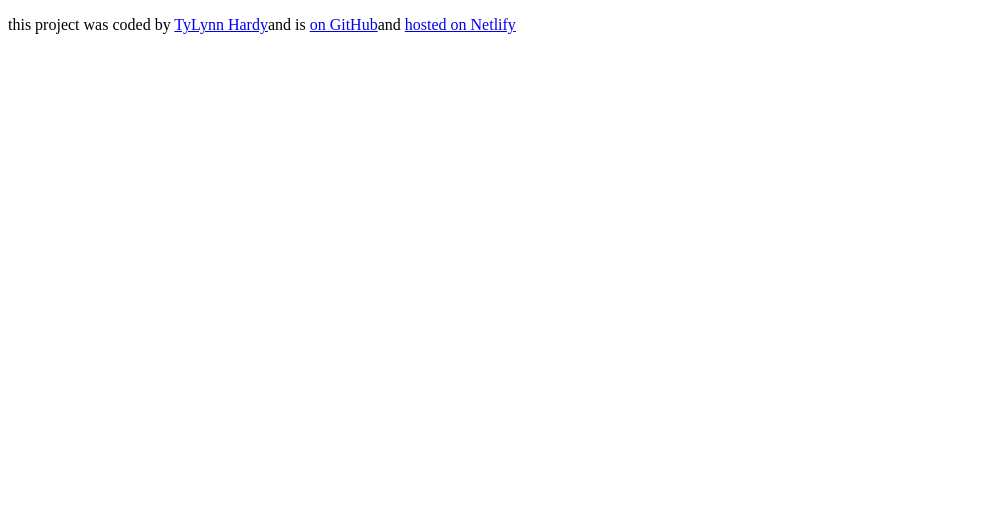
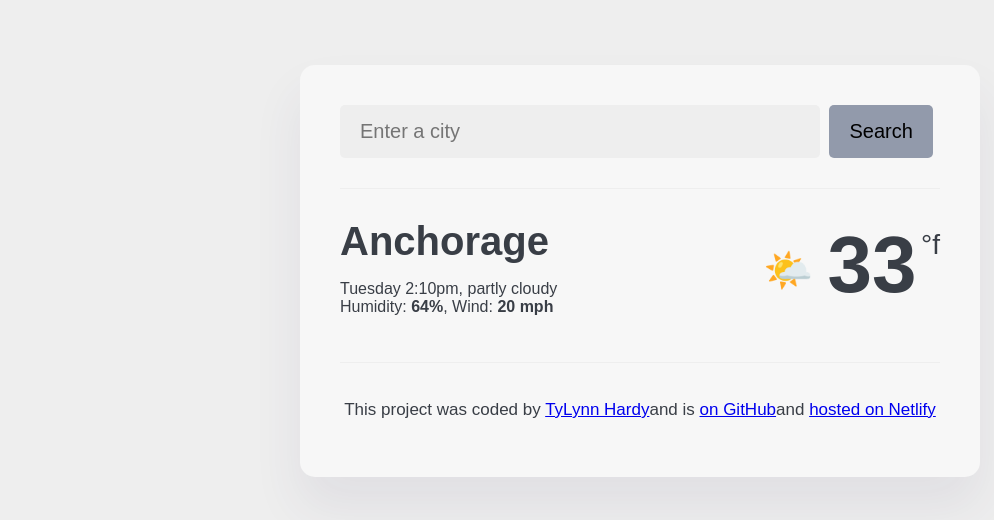
Before and after one commit to tylynnhardy/weather-app-project, a plain HTML site: page index.html in a window 1280 px wide. Shown: the whole page, without its empty margins (0-994 px from the left). Drawn offline with Linux system fonts and the light colour scheme.

Commit message:
copied html

```diff
--- a/index.html
+++ b/index.html
@@ -1,17 +1,48 @@
 <!DOCTYPE html>
 <html lang="en">
+
 <head>
     <meta charset="UTF-8">
     <meta name="viewport" content="width=device-width, initial-scale=1.0">
+    <link rel="stylesheet" href="src/style.css">
+    <link rel="preconnect" href="https://fonts.googleapis.com">
+    <link rel="preconnect" href="https://fonts.gstatic.com" crossorigin>
     <title>Document</title>
 </head>
+
 <body>
-    <footer>
-        <p> this project was coded by
-            <a href="https://github.com/tylynnhardy">TyLynn Hardy</a>and is
-            <a href="https://github.com/tylynnhardy/weather-app-project">on GitHub</a>and
-            <a href="#">hosted on Netlify</a>
-        </p>
-    </footer>
+    <div class="container">
+        <header>
+            <form class="search-form">
+                <input type="search" placeholder="Enter a city" required class="search-input" />
+                <input type="submit" value="Search" class="search-button" />
+            </form>
+        </header>
+        <main>
+            <div class="weather-info">
+                <div>
+                    <h1>Anchorage</h1>
+                    <p class="weather-details">
+                        Tuesday 2:10pm, partly cloudy
+                        <br />
+                        Humidity: <strong>64%</strong>, Wind: <strong>20 mph</strong>
+                    </p>
+                </div>
+                <div class="current-temperature">
+                    <span class="current-temperature-icon">🌤️</span>
+                    <span class="current-temperature-value">33</span>
+                    <span class="current-temperature-unit">°f</span>
+                </div>
+        </main>
+        <footer>
+            <p> This project was coded by
+                <a href="https://github.com/tylynnhardy">TyLynn Hardy</a>and is
+                <a href="https://github.com/tylynnhardy/weather-app-project">on GitHub</a>and
+                <a href="https://weather-app-project3.netlify.app">hosted on Netlify</a>
+            </p>
+        </footer>
+    </div>
+    <script src="src/index.js"></script>
 </body>
+
 </html>
```
